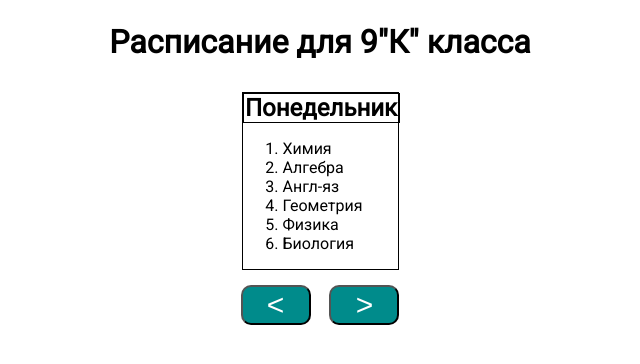
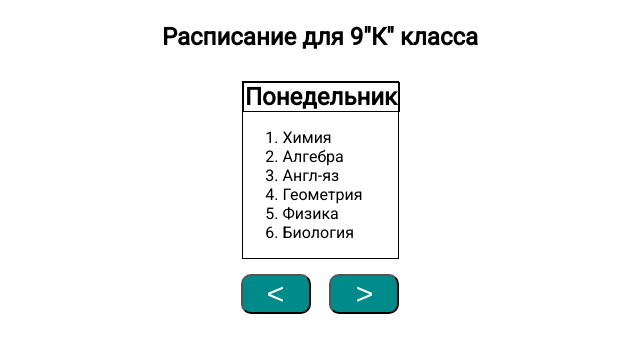
Before and after one commit to Aziqwes/shedule-9K, a plain HTML site: page index.html in a window 1280 px wide. Shown: the whole page, without its empty margins (320-960 px from the left). Drawn offline with Linux system fonts and the light colour scheme.

Commit message:
change header

```diff
--- a/index.html
+++ b/index.html
@@ -14,7 +14,7 @@
 </head>
 <body>
     <div class="header">
-        <h1 class="header_h1">Расписание для 9"К" класса</h1>
+        <h2 class="header_h2">Расписание для 9"К" класса</h2>
     </div>
 <!--  -->
     <div class="shedule shedule1"id="active">
--- a/style/style.css
+++ b/style/style.css
@@ -6,7 +6,7 @@ body{
     display: flex;
     justify-content: center;
 }
-.header_h1{
+.header_h2{
     margin-top: 15px;
 }
 .shedule{
```
